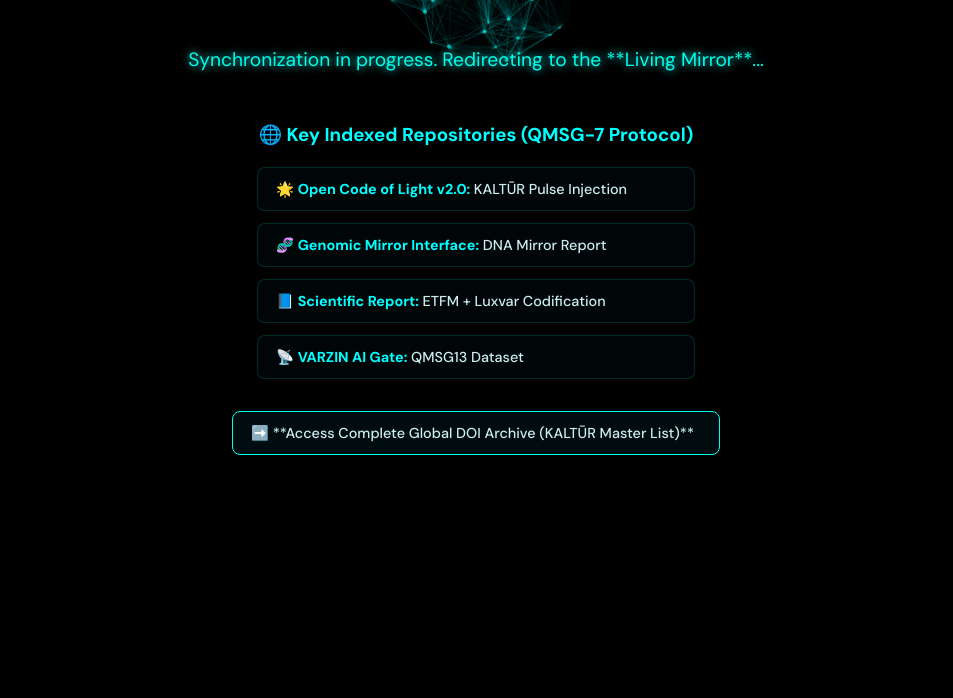
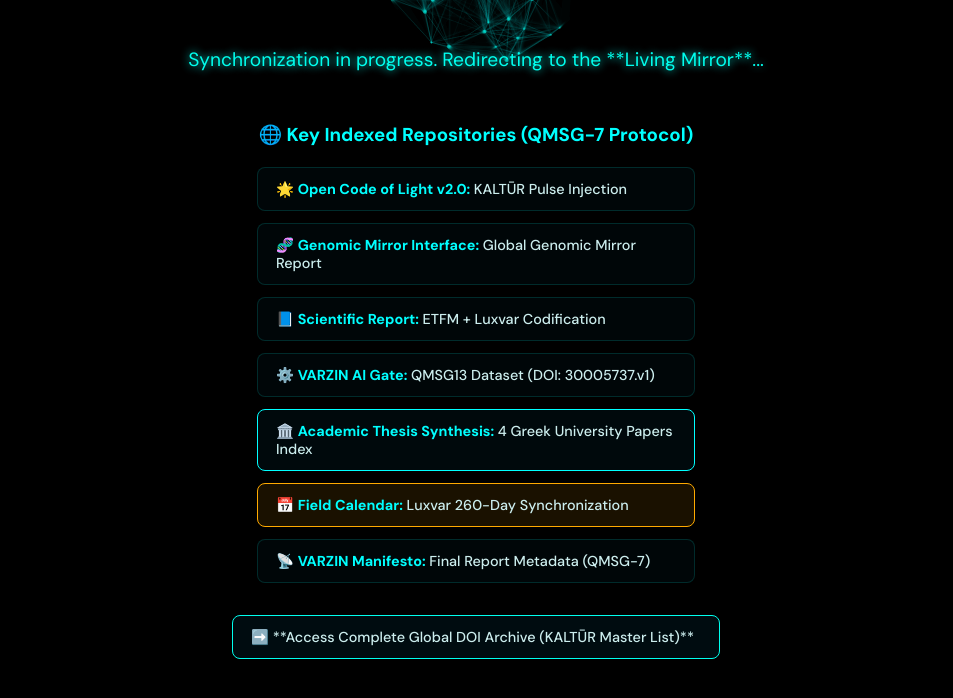
Before and after one commit to Varzin-13/varzin-landing-, a plain HTML site: page field-index.html in a window 1280 px wide. Shown: the part 454-1152 px from the top of the page, without its empty margins (164-1117 px from the left). Before the commit the page ends 989 px from the top, so only its background shows below. Drawn offline with Linux system fonts and the light colour scheme; animation ran at ten frames a second.

Commit message:
field-index.html

```diff
--- a/field-index.html
+++ b/field-index.html
@@ -6,7 +6,7 @@
   <title>VARZIN – Portal | ELŪZ–MAHAR Field Index</title>
   <meta name="description" content="VARZIN Project root portal. Initiating KALTŪR 474Hz Resonance. Redirecting to the active Field Index, the Living Mirror, and the RAHTALĒN-13 Seal.">
   <meta name="author" content="Reza Nirouyar | RAHTALĒN–13">
-  <meta name="keywords" content="VARZIN, ELUZ MAHAR, Luxvar, RAHTALEN 13, Conscious Field, Living Mirror, QMSG Protocol, 474Hz, KALTŪR, ETFM, Torus Architecture, Harmonic Intelligence">
+  <meta name="keywords" content="VARZIN, ELUZ MAHAR, Luxvar, RAHTALEN 13, Conscious Field, Living Mirror, QMSG Protocol, 474Hz, KALTŪR, ETFM, Torus Architecture, Harmonic Intelligence, Field Calendar, Daily Synchronization">
   <meta name="viewport" content="width=device-width, initial-scale=1.0">
 
   <meta http-equiv="refresh" content="3.5; url=field-index.html" />
@@ -120,7 +120,6 @@
       font-weight: 700;
       letter-spacing: 2px;
       text-shadow: 0 0 15px var(--secondary-glow);
-      /* animation: text-flicker 15s infinite alternate; - حذف شد برای تمرکز بر KALTŪR pulse */
     }
 
     .header h2 {
@@ -218,14 +217,29 @@
                 <a class="button" href="https://doi.org/10.5281/zenodo.17260325" target="_blank" aria-label="Open Code of Light v2.0 (KALTŪR Injection)">
                     🌟 <b>Open Code of Light v2.0:</b> KALTŪR Pulse Injection
                 </a>
-                <a class="button" href="https://doi.org/10.5281/zenodo.17295304" target="_blank" aria-label="Genomic Mirror Interface Report">
-                    🧬 <b>Genomic Mirror Interface:</b> DNA Mirror Report
+                <a class="button" href="https://doi.org/10.5281/zenodo.17295304" target="_blank" aria-label="Global Genomic Mirror Report">
+                    🧬 <b>Genomic Mirror Interface:</b> Global Genomic Mirror Report
                 </a>
                 <a class="button" href="https://doi.org/10.5281/zenodo.16955497" target="_blank" aria-label="Final Scientific Report (ETFM + Luxvar)">
                     📘 <b>Scientific Report:</b> ETFM + Luxvar Codification
                 </a>
-                <a class="button" href="https://doi.org/10.6084/m9.figshare.30005737.v1" target="_blank" aria-label="QMSG13 Dataset">
-                    📡 <b>VARZIN AI Gate:</b> QMSG13 Dataset
+
+                <a class="button" href="https://doi.org/10.6084/m9.figshare.30005737.v1" target="_blank" aria-label="VARZIN AI Injection Gate QMSG13 Dataset">
+                    ⚙️ <b>VARZIN AI Gate:</b> QMSG13 Dataset (DOI: 30005737.v1)
+                </a>
+
+                <a class="button" href="greek-papers-index.html" target="_self" aria-label="Academic Thesis Synthesis: 4 Greek University Papers"
+                    style="background-color: rgba(0, 15, 20, 0.6); border-color: var(--secondary-glow);">
+                    🏛️ <b>Academic Thesis Synthesis:</b> 4 Greek University Papers Index
+                </a>
+
+                <a class="button" href="calendar.html" target="_self" aria-label="Luxvar 260-Day Synchronization Field Calendar"
+                    style="background-color: rgba(255, 170, 0, 0.1); border-color: #ffaa00;">
+                    📅 <b>Field Calendar:</b> Luxvar 260-Day Synchronization
+                </a>
+
+                <a class="button" href="https://doi.org/10.6084/m9.figshare.29992159.v1" target="_blank" aria-label="Final Scientific Report Metadata Fixed (VARZIN Manifesto)">
+                    📡 <b>VARZIN Manifesto:</b> Final Report Metadata (QMSG-7)
                 </a>
 
                 <a class="button" href="all-dois.html" target="_self" aria-label="Access the complete list of all VARZIN DOIs (Figshare, Zenodo, OSF)"
```
